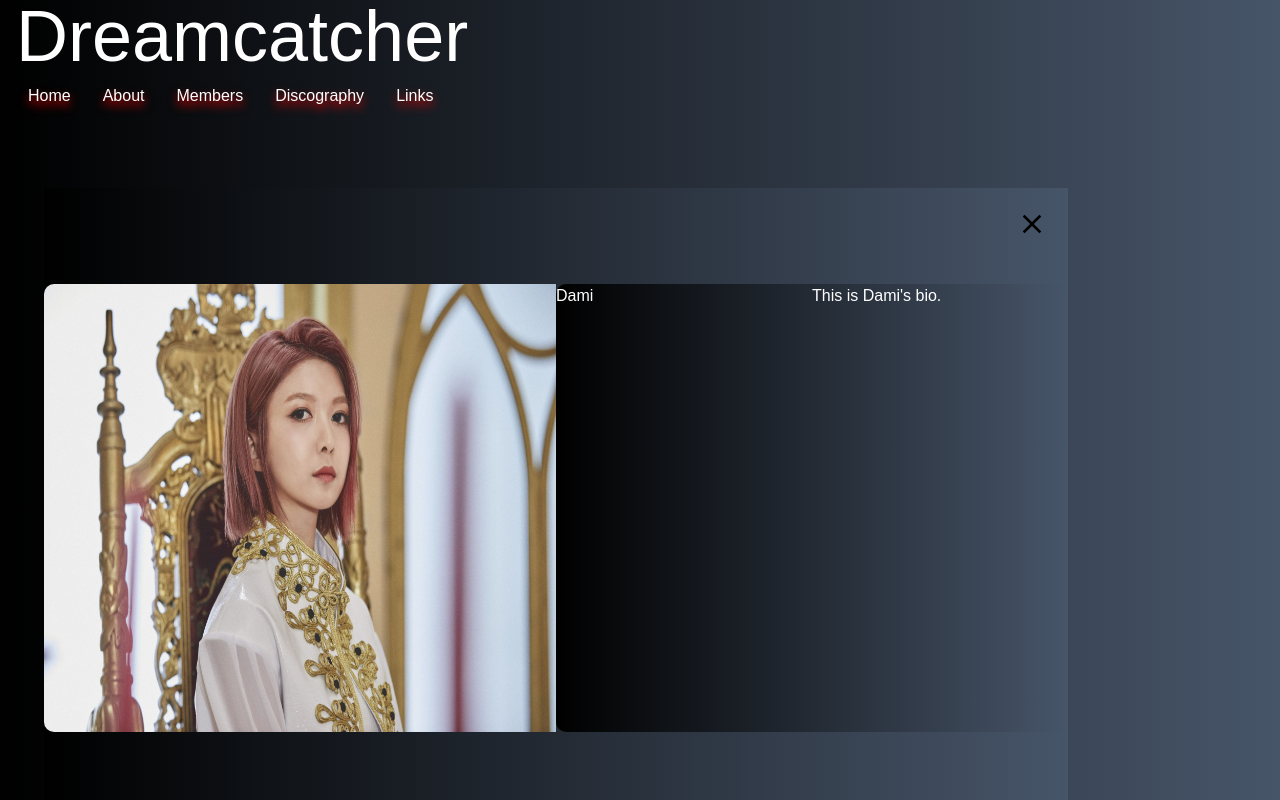
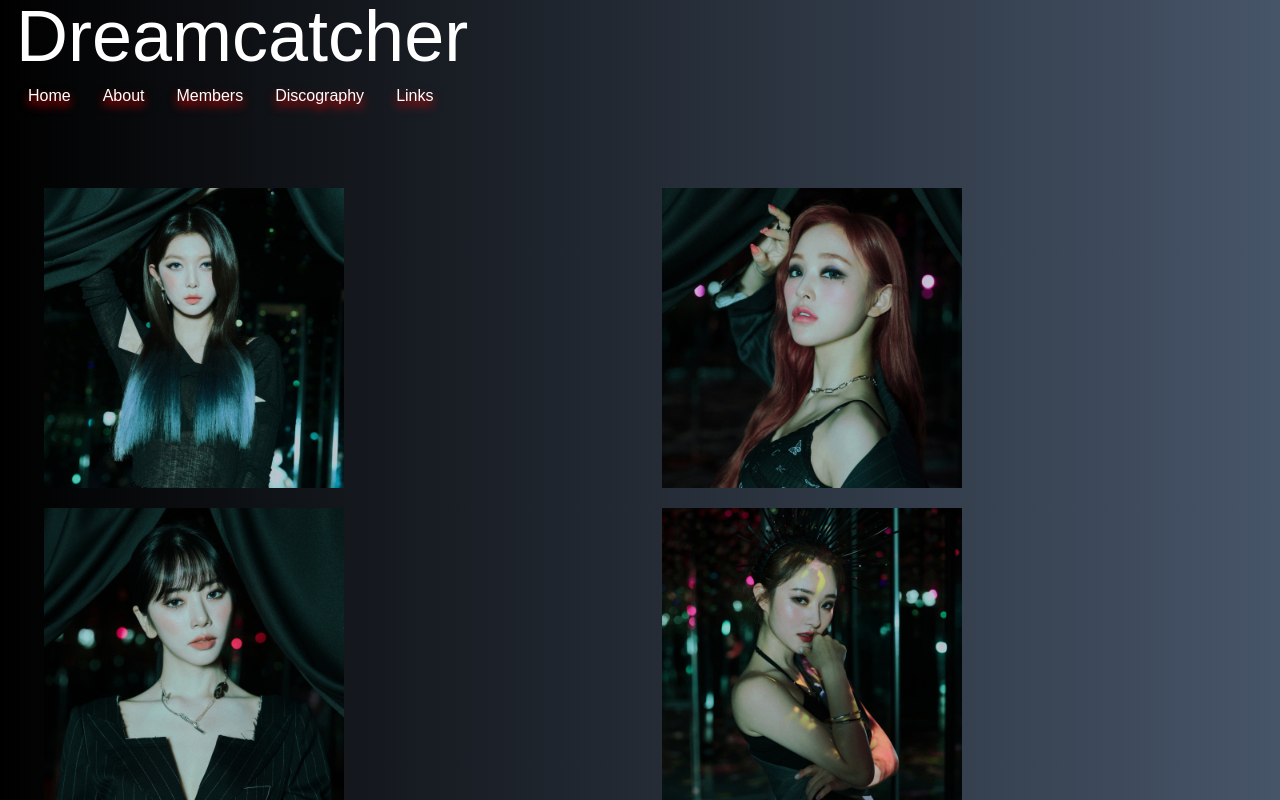
Before and after one commit to coevpen/dreamcatcher-fansite, a React (Create React App) app: page /members in a window 1280 px wide. Both pictures are taken after a click on the picture 194 px from the left and 338 px from the top of the page. Shown: the top 800 px of the page. Built offline with nearby package versions, Linux system fonts and the light colour scheme.

Commit message:
add member profiles and modal gets the info

```diff
--- a/src/components/MemberModal.js
+++ b/src/components/MemberModal.js
@@ -1,15 +1,19 @@
 import React from 'react';
 import {MdClose} from 'react-icons/md';
 
-function MemberModal({showModal, setShowModal}){
-
+function MemberModal({showModal, setShowModal, currentBio}){
+    const { Name, image, Birthdate, Position } = currentBio;
     return (
         <>
         {showModal ? (
             <div className="modal-wrapper" showModal={showModal}>
-                <img src={require(`../assets/dami.jpg`)} className="modal-img" alt="Dami"/>
+                <img src={image} className="modal-img" alt="Dami"/>
                 <div className="modal">
-                    <h1>Dami</h1>
+                    <h1>{Name}</h1>
+                    <ul>
+                        <li>Birthdate: {Birthdate}</li>
+                        <li>Position: {Position}</li>
+                    </ul>
                     <p>This is Dami's bio.</p>
                 </div>
                 <MdClose className="modal-close-btn" aria-label="Close modal" onClick={() => setShowModal(prev => !prev)}/>
--- a/src/components/pages/Members.js
+++ b/src/components/pages/Members.js
@@ -17,85 +17,89 @@ const Members = () => {
         setShowModal(prev => !prev)
     }
 
-    const [currentBio, setCurrentBio] = useState();
-
-    const bios = [
+    const [bios] = useState([
 
         {
-            Name: "",
-            image: "",
-            Birthdate: "",
-            Position: ""
+            Name: "Dami",
+            image: require(`../../assets/dami.jpg`),
+            Birthdate: "March 7, 1997",
+            Position: "Main Rapper"
         },
         {
-            Name: "",
-            image: "",
-            Birthdate: "",
-            Position: ""
+            Name: "Gahyeon",
+            image: require(`../../assets/gahyeon.jpg`),
+            Birthdate: "February 3, 1999",
+            Position: "Sub-vocal"
         },
         {
-            Name: "",
-            image: "",
-            Birthdate: "",
-            Position: ""
+            Name: "Jiu",
+            image: require(`../../assets/jiu.jpg`),
+            Birthdate: "May 17, 1994",
+            Position: "Leader, Lead-vocal"
         },
         {
-            Name: "",
-            image: "",
-            Birthdate: "",
-            Position: ""
+            Name: "SuA",
+            image: require(`../../assets/sua.jpeg`),
+            Birthdate: "August 10, 1994",
+            Position: "Main dancer, sub-vocal"
         },
         {
-            Name: "",
-            image: "",
-            Birthdate: "",
-            Position: ""
+            Name: "Yoohyeon",
+            image: require(`../../assets/yoohyeon.jpg`),
+            Birthdate: "January 7, 1997",
+            Position: "Lead vocals"
         },
         {
-            Name: "",
-            image: "",
-            Birthdate: "",
-            Position: ""
+            Name: "Handong",
+            image: require(`../../assets/handong.jpg`),
+            Birthdate: "March 26, 1996",
+            Position: "Sub-vocal"
         },
         {
-            Name: "",
-            image: "",
-            Birthdate: "",
-            Position: ""
+            Name: "Siyeon",
+            image: require(`../../assets/siyeon.jpg`),
+            Birthdate: "October 1, 1995",
+            Position: "Main vocal"
         }
-    ];
+    ]);
+
+    const [currentBio, setCurrentBio] = useState(bios[0]);
+
+    const toggleModal = (index) => {
+        setCurrentBio(bios[index]);
+    };
 
     return (
         <div className="headShot-rows">
             <div className="picContainer picOdd">
-                <img className="headShot" src={Dami} alt="Dami" onClick={openModal}/>
+                <img className="headShot" src={Dami} alt="Dami" data-index="0" onClick={() => {openModal(); toggleModal(0);}}/>
             </div>
 
             <div className="picContainer picEven">
-                <img className="headShot" src={Gahyeon} alt="Gahyeon" onClick={openModal}/>
+                <img className="headShot" src={Gahyeon} alt="Gahyeon" data-index="1" onClick={() => {openModal(); toggleModal(1);}}/>
             </div>
 
             <div className="picContainer picOdd">
-                <img className="headShot" src={Jiu} alt="Jiu" onClick={openModal}/>
+                <img className="headShot" src={Jiu} alt="Jiu" data-index="2" onClick={() => {openModal(); toggleModal(2);}}/>
             </div>
 
             <div className="picContainer picEven">
-                <img className="headShot" src={Sua} alt="Sua" onClick={openModal}/>
+                <img className="headShot" src={Sua} alt="Sua" data-index="3" onClick={() => {openModal(); toggleModal(3);}}/>
             </div>
 
             <div className="picContainer picOdd">
-                <img className="headShot" src={Yoohyeon} alt="Yoohyeon" onClick={openModal}/>
+                <img className="headShot" src={Yoohyeon} alt="Yoohyeon" data-index="4" onClick={() => {openModal(); toggleModal(4);}}/>
             </div>
 
             <div className="picContainer picEven">
-                <img className="headShot" src={Handong} alt="Handong" onClick={openModal}/>
+                <img className="headShot" src={Handong} alt="Handong" data-index="5" onClick={() => {openModal(); toggleModal(5);}}/>
             </div>
 
             <div className="picContainer picOdd">
-                <img className="headShot" src={Siyeon} alt="Siyeon" onClick={openModal}/>
+                <img className="headShot" src={Siyeon} alt="Siyeon" data-index="6" onClick={() => {openModal(); toggleModal(6);}}/>
             </div>
 
-            <Modal showModal={showModal} setShowModal={setShowModal} />
+            <Modal showModal={showModal} setShowModal={setShowModal} currentBio={currentBio} />
         </div>
     );
 };
--- a/src/index.css
+++ b/src/index.css
@@ -30,7 +30,7 @@ footer{
     display: flex;
 }
 
-p, li, h2{
+p, li, h1, h2{
     color: white;
 }
 
@@ -71,7 +71,7 @@ p, li, h2{
 }
 
 /* modal */
-.modal-wrapper{
+/* .modal-wrapper{
     width: 80%;
     height: 80%;
     position: fixed;
@@ -115,7 +115,7 @@ p, li, h2{
     height: 32px;
     padding: 0;
     z-index: 10;
-}
+} */
 
 @media screen and (max-width: 1566px){
 
```
